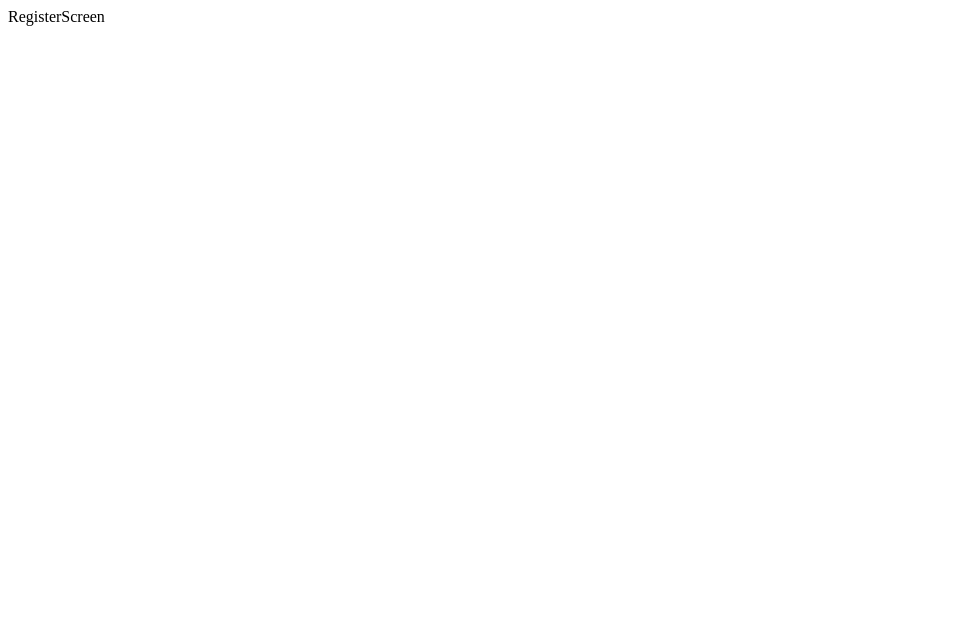
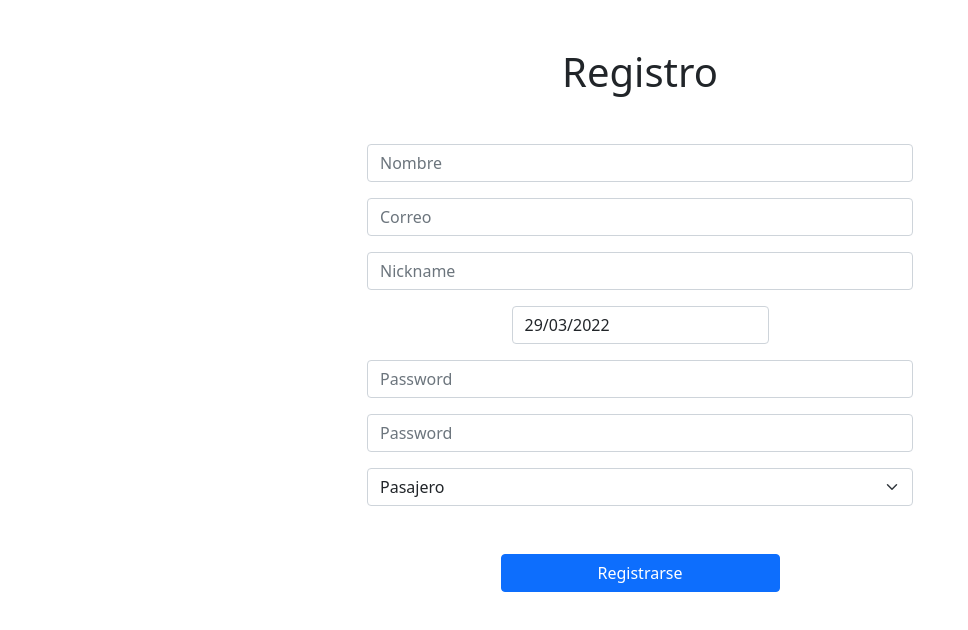
Before and after one commit to AgiletechDev/Carpooling, a React (Create React App) app: page /auth/register in a window 1280 px wide. Shown: the top 630 px of the page, without its empty margins (0-968 px from the left). Built offline with nearby package versions, Linux system fonts and the light colour scheme.

Commit message:
add LoginScreen and RegisterScreen

```diff
--- a/package.json
+++ b/package.json
@@ -7,13 +7,16 @@
     "@testing-library/react": "^12.1.4",
     "@testing-library/user-event": "^13.5.0",
     "bootstrap": "^5.1.3",
+    "moment": "^2.29.1",
     "react": "^17.0.2",
+    "react-datepicker": "^4.7.0",
     "react-dom": "^17.0.2",
     "react-redux": "^7.2.6",
     "react-router-dom": "^6.2.2",
     "react-scripts": "5.0.0",
     "redux": "^4.1.2",
     "redux-thunk": "^2.4.1",
+    "validator": "^13.7.0",
     "web-vitals": "^2.1.4"
   },
   "scripts": {
--- a/src/components/auth/LoginScreen.js
+++ b/src/components/auth/LoginScreen.js
@@ -1,5 +1,50 @@
 import React from 'react';
 
+import { useForm } from '../../hooks/useForm';
+
 export const LoginScreen = () => {
-  return <div>LoginScreen</div>;
+  const [formValues, handleInputChange] = useForm({ correo: '', password: '' });
+
+  const { correo, password } = formValues;
+
+  const handleSubmit = (e) => {
+    e.preventDefault();
+    console.log(formValues);
+  };
+
+  return (
+    <div className="container text-center mt-5">
+      <h1>Login</h1>
+      <form className="mt-5" onSubmit={handleSubmit}>
+        <div className="row form-group justify-content-center mb-3">
+          <div className="col-6">
+            <input
+              type="text"
+              className="form-control"
+              placeholder="Correo"
+              name="correo"
+              value={correo}
+              onChange={handleInputChange}
+              autoComplete="off"
+            />
+          </div>
+        </div>
+        <div className="row form-group justify-content-center mb-3">
+          <div className="col-6">
+            <input
+              type="password"
+              className="form-control"
+              placeholder="Password"
+              name="password"
+              value={password}
+              onChange={handleInputChange}
+            />
+          </div>
+        </div>
+        <button className="btn btn-primary col-3" type="submit">
+          Login
+        </button>
+      </form>
+    </div>
+  );
 };
--- a/src/components/auth/RegisterScreen.js
+++ b/src/components/auth/RegisterScreen.js
@@ -1,5 +1,177 @@
-import React from 'react';
+import React, { useState } from 'react';
+import DatePicker, { registerLocale } from 'react-datepicker';
+import es from 'date-fns/locale/es';
+import validator from 'validator';
+import moment from 'moment';
+
+import { useForm } from '../../hooks/useForm';
+
+import 'react-datepicker/dist/react-datepicker.css';
+
+import 'moment/locale/es';
+moment.locale('es');
+registerLocale('es', es);
+
+const now = moment().minutes(0).seconds(0);
 
 export const RegisterScreen = () => {
-  return <div>RegisterScreen</div>;
+  // const [nameValid, setNameValid] = useState(true);
+  // const [correoValid, setCorreoValid] = useState(true);
+  // const [nicknameValid, setNicknameValid] = useState(true);
+  // const [fechaNacimientoValid, setFechaNacimientoValid] = useState(true);
+  // const [passwordValid, setPasswordValid] = useState(true);
+  const [formValues, handleInputChange] = useForm({
+    nombre: '',
+    correo: '',
+    nickname: '',
+    fechaNacimiento: now.toDate(),
+    password: '',
+    password2: '',
+    rol: 'USER_ROLE',
+  });
+
+  const {
+    nombre,
+    correo,
+    nickname,
+    fechaNacimiento,
+    password,
+    password2,
+    rol,
+  } = formValues;
+
+  const handleDateChange = (e) => {
+    console.log(e);
+    handleInputChange({
+      target: {
+        name: 'fechaNacimiento',
+        value: e,
+      },
+    });
+  };
+
+  // const validateForm = () => {
+  //   const selectedDate = moment(fechaNacimiento);
+  //   if (nombre.trim().length < 2) setNameValid(false);
+  //   if (!validator.isEmail(correo)) setCorreoValid(false);
+  //   if (nickname.trim().length < 2) setNicknameValid(false);
+  //   if (Number(now.format('YYYY')) - Number(selectedDate.format('YYYY')) < 18)
+  //     setFechaNacimientoValid(false);
+  //   if (password !== password2 || password.length < 6) setPasswordValid(false);
+  // };
+
+  const handleSubmit = (e) => {
+    e.preventDefault();
+    // validateForm();
+    // if (
+    //   nameValid &&
+    //   correoValid &&
+    //   nicknameValid &&
+    //   fechaNacimientoValid &&
+    //   passwordValid
+    // )
+    console.log(formValues);
+  };
+
+  return (
+    <div className="container text-center mt-5">
+      <h1>Registro</h1>
+      <form className="mt-5" onSubmit={handleSubmit}>
+        <div className="row form-group justify-content-center mb-3">
+          <div className="col-6">
+            <input
+              type="text"
+              className="form-control"
+              placeholder="Nombre"
+              name="nombre"
+              value={nombre}
+              onChange={handleInputChange}
+              autoComplete="off"
+            />
+          </div>
+        </div>
+        <div className="row form-group justify-content-center mb-3">
+          <div className="col-6">
+            <input
+              type="text"
+              className="form-control"
+              placeholder="Correo"
+              name="correo"
+              value={correo}
+              onChange={handleInputChange}
+              autoComplete="off"
+            />
+          </div>
+        </div>
+        <div className="row form-group justify-content-center mb-3">
+          <div className="col-6">
+            <input
+              type="text"
+              className="form-control"
+              placeholder="Nickname"
+              name="nickname"
+              value={nickname}
+              onChange={handleInputChange}
+              autoComplete="off"
+            />
+          </div>
+        </div>
+        <div className="row form-group justify-content-center mb-3">
+          <div className="col-6">
+            <DatePicker
+              className="form-control"
+              locale="es"
+              dateFormat="dd/MM/yyyy"
+              peekNextMonth
+              showMonthDropdown
+              showYearDropdown
+              dropdownMode="select"
+              selected={fechaNacimiento}
+              onChange={handleDateChange}
+            />
+          </div>
+        </div>
+        <div className="row form-group justify-content-center mb-3">
+          <div className="col-6">
+            <input
+              type="password"
+              className="form-control"
+              placeholder="Password"
+              name="password"
+              value={password}
+              onChange={handleInputChange}
+            />
+          </div>
+        </div>
+        <div className="row form-group justify-content-center mb-3">
+          <div className="col-6">
+            <input
+              type="password"
+              className="form-control"
+              placeholder="Password"
+              name="password2"
+              value={password2}
+              onChange={handleInputChange}
+            />
+          </div>
+        </div>
+        <div className="row form-group justify-content-center mb-5">
+          <div className="col-6">
+            <select
+              className="form-select"
+              name="rol"
+              defaultValue={rol}
+              onChange={handleInputChange}
+            >
+              <option value="USER_ROLE">Pasajero</option>
+              <option value="CONDUCTOR_ROLE">Conductor</option>
+            </select>
+          </div>
+        </div>
+        <button className="btn btn-primary col-3" type="submit">
+          Registrarse
+        </button>
+      </form>
+    </div>
+  );
 };
--- /dev/null
+++ b/src/hooks/useForm.js
@@ -0,0 +1,17 @@
+import { useState } from 'react';
+
+export const useForm = (initialState = {}) => {
+  const [values, setValues] = useState(initialState);
+
+  const reset = () => {
+    setValues(initialState);
+  };
+
+  const handleInputChange = ({ target }) => {
+    setValues({
+      ...values,
+      [target.name]: target.value,
+    });
+  };
+  return [values, handleInputChange, reset];
+};
--- a/src/index.js
+++ b/src/index.js
@@ -3,4 +3,6 @@ import ReactDOM from 'react-dom';
 
 import { App } from './App';
 
+import 'bootstrap/dist/css/bootstrap.min.css';
+
 ReactDOM.render(<App />, document.getElementById('root'));
```
Also changed, not shown: 1 other file (tests, documents, lock files or other folders).
